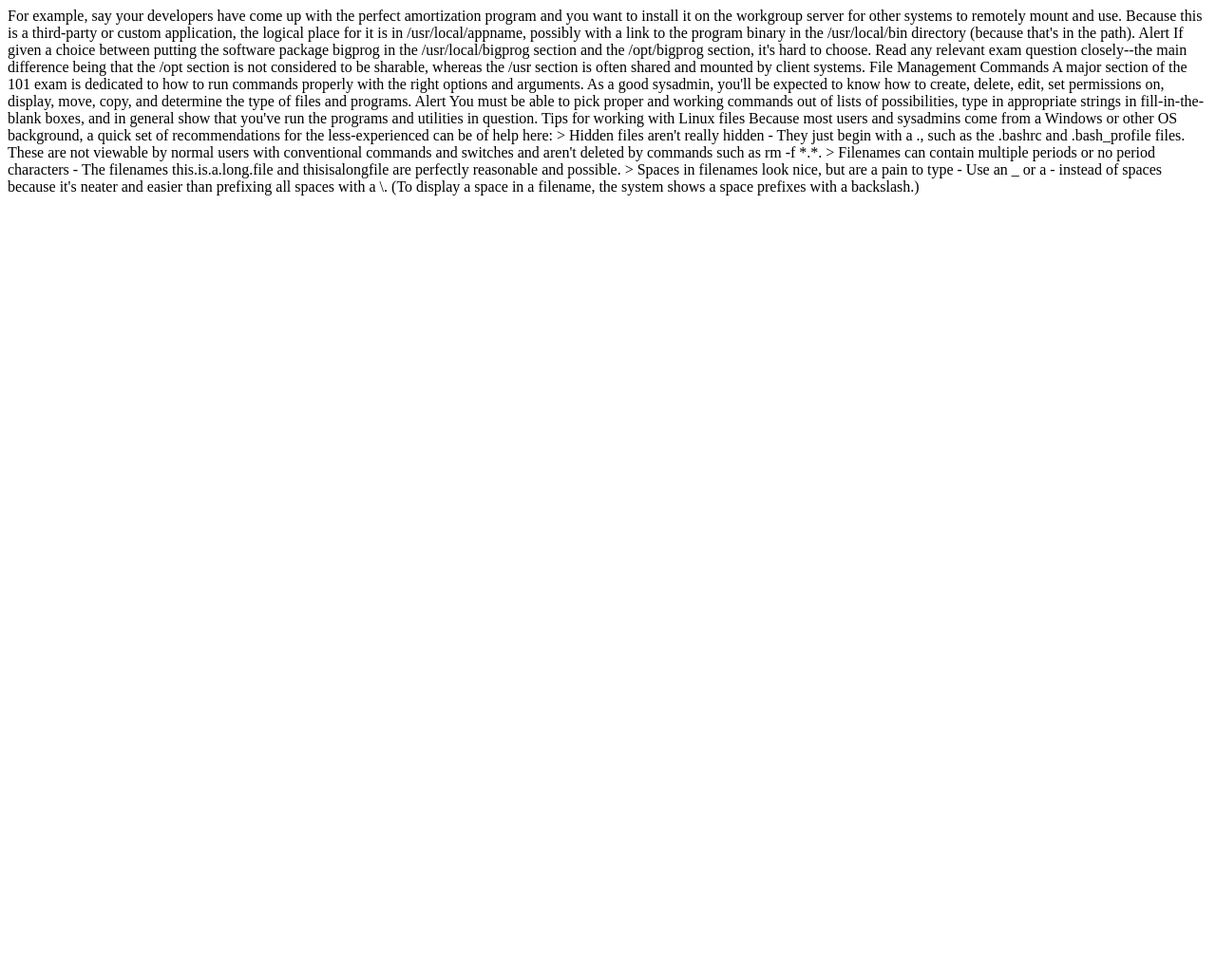
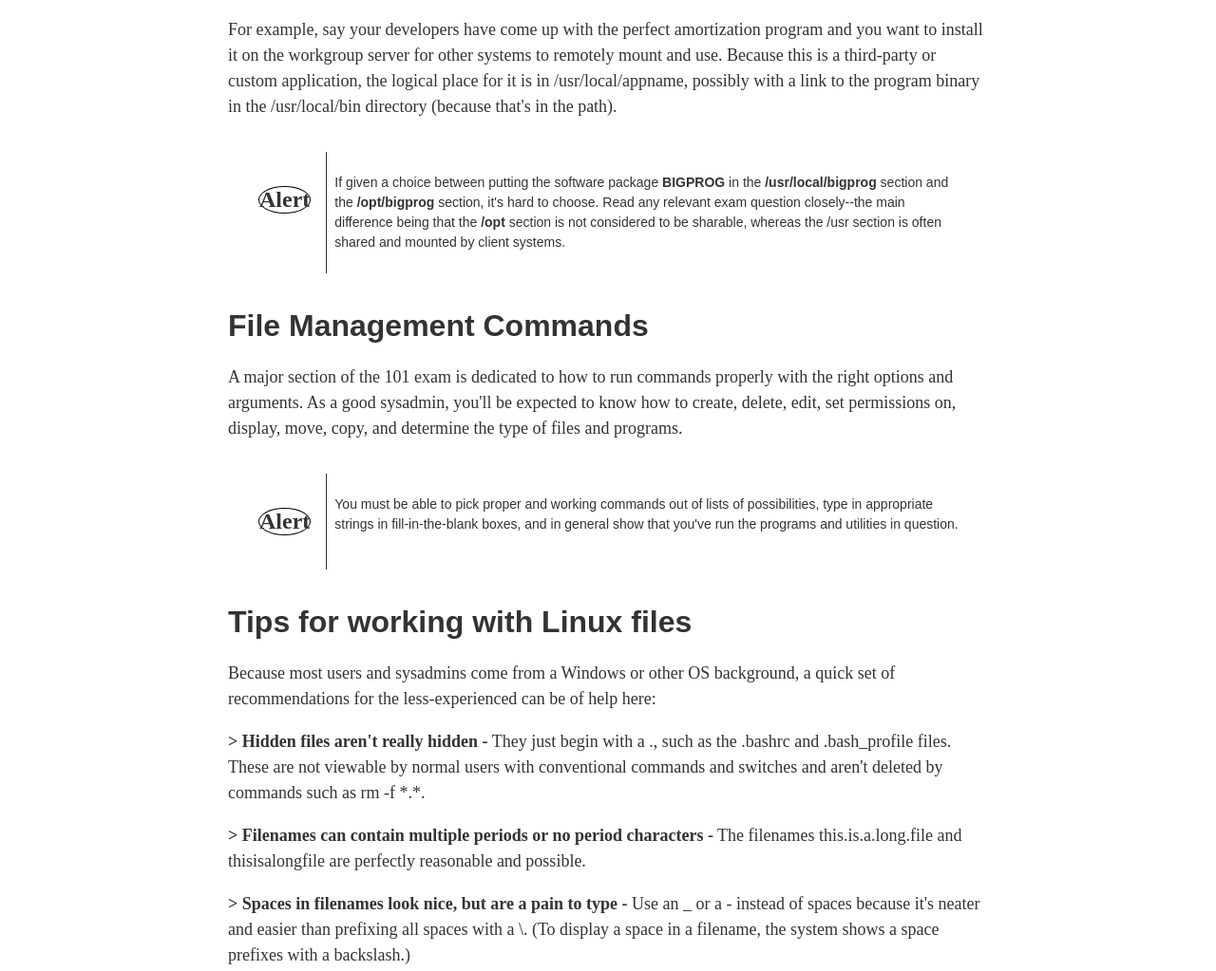
Before and after one commit to ellachamb/css, a plain HTML site: page typography/index.html in a window 1280 px wide. Shown: the whole page at 95% size. Before the commit the page ends 800 px from the top, so only its background shows below. Drawn offline with Linux system fonts and the light colour scheme.

Commit message:
typography

```diff
--- a/typography/index.html
+++ b/typography/index.html
@@ -4,28 +4,32 @@
     <meta charset="UTF-8">
     <meta name="viewport" content="width=device-width, initial-scale=1.0">
     <link type="text/css" rel="stylesheet" href="styles.css" />
-    <title>Animation</title>
+    <title>Typography</title>
 </head>
 <body>
-    For example, say your developers have come up with the perfect amortization program and you want to install it on the workgroup server for other systems to remotely mount and use. Because this is a third-party or custom application, the logical place for it is in /usr/local/appname, possibly with a link to the program binary in the /usr/local/bin directory (because that's in the path).
+    <div class="page">
+        <p>For example, say your developers have come up with the perfect amortization program and you want to install it on the workgroup server for other systems to remotely mount and use. Because this is a third-party or custom application, the logical place for it is in /usr/local/appname, possibly with a link to the program binary in the /usr/local/bin directory (because that's in the path).</p>
+        <div class="alert">
+            <div class="alert-div"><h2>Alert</h2></div>
+            <div class="alert-text"><p>If given a choice between putting the software package <b>BIGPROG</b> in the <b>/usr/local/bigprog</b> section and the <b>/opt/bigprog</b> section, it's hard to choose. Read any relevant exam question closely--the main difference being that the <b>/opt</b> section is not considered to be sharable, whereas the /usr section is often shared and mounted by client systems.</p></div>
+        </div>
 
-    Alert
-    If given a choice between putting the software package bigprog in the /usr/local/bigprog section and the /opt/bigprog section, it's hard to choose. Read any relevant exam question closely--the main difference being that the /opt section is not considered to be sharable, whereas the /usr section is often shared and mounted by client systems.
+        <h1>File Management Commands</h1>
+        <p>A major section of the 101 exam is dedicated to how to run commands properly with the right options and arguments. As a good sysadmin, you'll be expected to know how to create, delete, edit, set permissions on, display, move, copy, and determine the type of files and programs.</p>
 
-    File Management Commands
-    A major section of the 101 exam is dedicated to how to run commands properly with the right options and arguments. As a good sysadmin, you'll be expected to know how to create, delete, edit, set permissions on, display, move, copy, and determine the type of files and programs.
+        <div class="alert">
+            <div class="alert-div"><h2>Alert</h2></div>
+            <div class="alert-text"><p>You must be able to pick proper and working commands out of lists of possibilities, type in appropriate strings in fill-in-the-blank boxes, and in general show that you've run the programs and utilities in question.</p></div>
+        </div>
 
-    Alert
-    You must be able to pick proper and working commands out of lists of possibilities, type in appropriate strings in fill-in-the-blank boxes, and in general show that you've run the programs and utilities in question.
+        <h1>Tips for working with Linux files</h1>
+        <p>Because most users and sysadmins come from a Windows or other OS background, a quick set of recommendations for the less-experienced can be of help here:</p>
 
-    Tips for working with Linux files
-    Because most users and sysadmins come from a Windows or other OS background, a quick set of recommendations for the less-experienced can be of help here:
+        <p><b>> Hidden files aren't really hidden -</b> They just begin with a ., such as the .bashrc and .bash_profile files. These are not viewable by normal users with conventional commands and switches and aren't deleted by commands such as rm -f *.*.</p>
 
-    > Hidden files aren't really hidden - They just begin with a ., such as the .bashrc and .bash_profile files. These are not viewable by normal users with conventional commands and switches and aren't deleted by commands such as rm -f *.*.
+        <p><b>> Filenames can contain multiple periods or no period characters -</b> The filenames this.is.a.long.file and thisisalongfile are perfectly reasonable and possible.</p>
 
-    > Filenames can contain multiple periods or no period characters - The filenames this.is.a.long.file and thisisalongfile are perfectly reasonable and possible.
-
-    > Spaces in filenames look nice, but are a pain to type - Use an _ or a - instead of spaces because it's neater and easier than prefixing all spaces with a \. (To display a space in a filename, the system shows a space prefixes with a backslash.)
-
+        <p><b>> Spaces in filenames look nice, but are a pain to type -</b> Use an _ or a - instead of spaces because it's neater and easier than prefixing all spaces with a \. (To display a space in a filename, the system shows a space prefixes with a backslash.)</p>
+    </div>
 </body>
 </html>
--- a/typography/styles.css
+++ b/typography/styles.css
@@ -0,0 +1,40 @@
+body {
+    max-width: 800px;
+    font-size: 16px;
+    color: #333;
+    margin: auto;
+    font-family: serif;
+}
+
+p {
+    font-size: 18px;
+    line-height: 1.5;
+}
+
+.alert {
+    display: flex;
+    padding: 1rem;
+}
+
+.alert-div {
+    margin: 1rem;
+}
+
+.alert-div h2{
+    border: 1px solid #000000;
+    border-radius: 50%;
+}
+
+.alert-text p{
+    font-family: sans-serif;
+    font-size: 14px;
+}
+
+.alert-text {
+    padding: .5rem;
+    border-left: 1px solid #333;
+}
+
+h1 {
+    font-family: sans-serif;
+}
```
